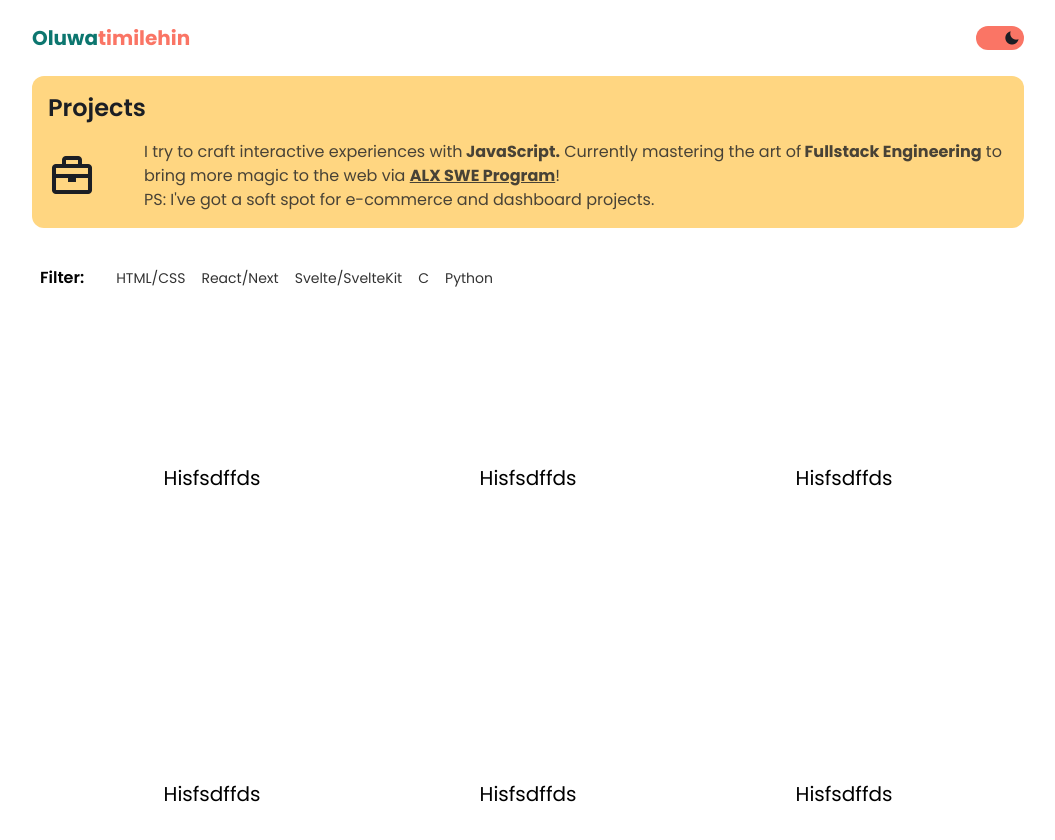
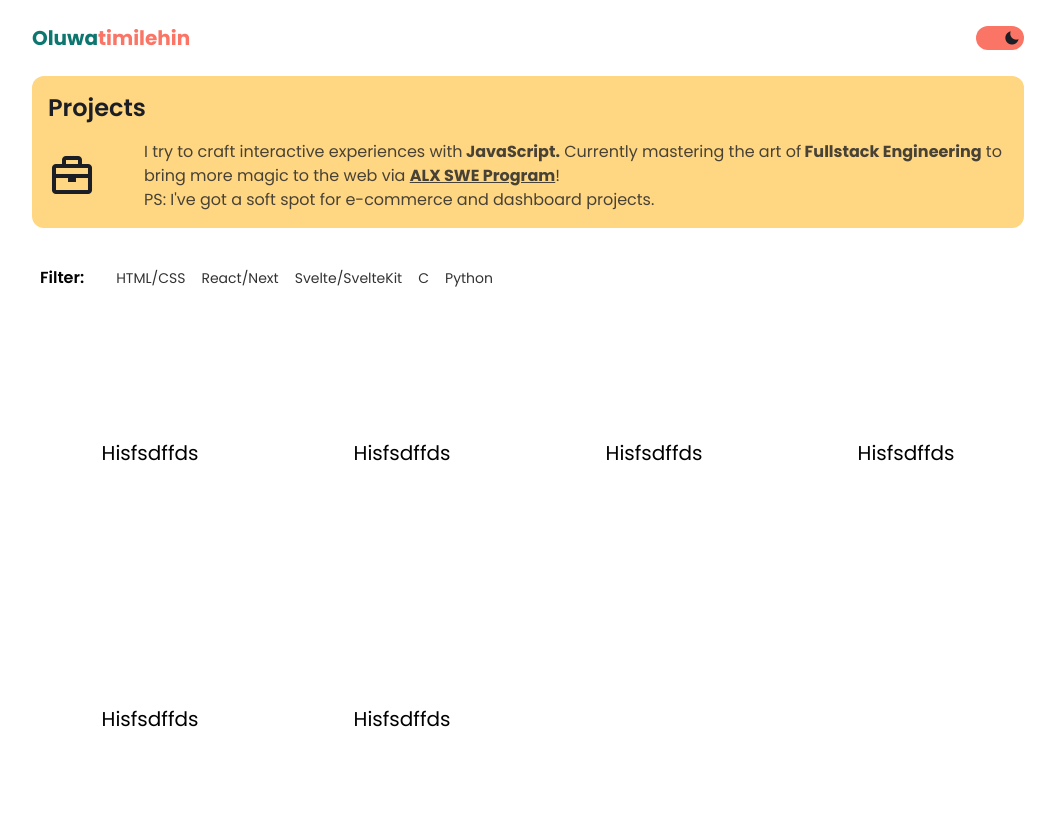
Before and after one commit to Jon-tim/v1, a React (Vite) app: page /works in a window 1280 px wide. Shown: the top 840 px of the page, without its empty margins (112-1167 px from the left). Built offline with nearby package versions, Linux system fonts and the light colour scheme.

Commit message:
feat: implement workpage UI into components

```diff
--- /dev/null
+++ b/src/components/work/Filter.tsx
@@ -0,0 +1,18 @@
+// import React from 'react'
+
+export default function Filter() {
+	return (
+		<aside className="my-8 flex gap-4 items-center">
+			<p className="rounded filter py-1 px-2 capitalize w-max font-semibold ">
+				filter:
+			</p>
+			<div className="w-full flex items-center gap-4 overflow-x-scroll p-2 h-full text-sm">
+				<p className="filter-item ">HTML/CSS</p>
+				<p className="filter-item ">react/next</p>
+				<p className="filter-item ">svelte/svelteKit</p>
+				<p className="filter-item ">c</p>
+				<p className="filter-item ">python</p>
+			</div>
+		</aside>
+	);
+}
--- /dev/null
+++ b/src/components/work/Grid.tsx
@@ -0,0 +1,26 @@
+// import React from 'react'
+
+export default function Grid() {
+	return (
+		<section className="work-grid">
+			<div className="box project p-4 flex items-center justify-center">
+				<p className="capitalize text-xl">hisfsdffds</p>
+			</div>
+			<div className="box project p-4 flex items-center justify-center">
+				<p className="capitalize text-xl">hisfsdffds</p>
+			</div>
+			<div className="box project p-4 flex items-center justify-center">
+				<p className="capitalize text-xl">hisfsdffds</p>
+			</div>
+			<div className="box project p-4 flex items-center justify-center">
+				<p className="capitalize text-xl">hisfsdffds</p>
+			</div>
+			<div className="box project p-4 flex items-center justify-center">
+				<p className="capitalize text-xl">hisfsdffds</p>
+			</div>
+			<div className="box project p-4 flex items-center justify-center">
+				<p className="capitalize text-xl">hisfsdffds</p>
+			</div>
+		</section>
+	);
+}
--- /dev/null
+++ b/src/components/work/Work_Intro.tsx
@@ -0,0 +1,34 @@
+
+export default function Work_Intro() {
+	return (
+		<>
+			<div className="box bg-paleBrown text-dark my-4 p-4">
+				<h1 className="text-2xl capitalize font-semibold pb-4">
+					projects
+				</h1>
+				<div className="flex items-center gap-12">
+					<i className="bx bx-briefcase text-5xl hidden  md:block"></i>
+					<p className="opacity-80 w-[]">
+						I try to craft interactive experiences with
+						<b> JavaScript.</b> Currently mastering the art of
+						<b> Fullstack Engineering</b> to bring more magic to the
+						web via{" "}
+						<b>
+							<a
+								href="https://www.alxafrica.com/software-engineering-plus/"
+								className="underline"
+								target="_blank"
+							>
+								ALX SWE Program
+							</a>
+						</b>
+						!
+						<br />
+						PS: I've got a soft spot for e-commerce and dashboard
+						projects.
+					</p>
+				</div>
+			</div>
+		</>
+	);
+}
--- a/src/index.css
+++ b/src/index.css
@@ -52,42 +52,18 @@
 }
 
 .work-grid {
-	display: flex;
-	flex-wrap: wrap;
-	gap: 1rem;
-	justify-content: center;
+	display: grid;
+	grid-template-columns: repeat(auto-fit, minmax(200px, 1fr));
+	grid-row-gap: 1rem;
+	grid-column-gap: 1rem;
 }
 
 .project {
-	flex: 1 1 1;
-	height: 200px;
+	height: 250px;
 	width: 100%;
 	cursor: zoom-in;
-}
-@media screen and (min-width: 480px) {
-	.project {
-		width: 200px;
-	}
-}
-@media screen and (min-width: 700px) {
-	.project {
-		width: 300px;
-		height: 300px;
-	}
 }
 
 .box {
 	@apply rounded-xl;
 }
-
-/* .parent-grid {
-	display: flex;
-}
-@media screen and (min-width: 768px) {
-	.parent-grid {
-	}
-}
-
-.child-box {
-	height: 100%;
-} */
--- a/src/pages/Work.tsx
+++ b/src/pages/Work.tsx
@@ -1,4 +1,7 @@
 import Nav from "../components/home/Nav";
+import Filter from "../components/work/Filter";
+import Grid from "../components/work/Grid";
+import Work_Intro from "../components/work/Work_Intro";
 
 export default function Work() {
 	return (
@@ -6,67 +9,10 @@ export default function Work() {
 			<Nav />
 			<section>
 				<div>
-					<div className="box bg-paleBrown text-dark my-4 p-4">
-						<h1 className="text-2xl capitalize font-semibold pb-4">
-							projects
-						</h1>
-						<div className="flex items-center gap-12">
-							<i className="bx bx-briefcase text-5xl hidden  md:block"></i>
-							<p className="opacity-80 w-[]">
-								I try to craft interactive experiences with
-								<b> JavaScript.</b> Currently mastering the art
-								of
-								<b> Fullstack Engineering</b> to bring more
-								magic to the web via{" "}
-								<b>
-									<a
-										href="https://www.alxafrica.com/software-engineering-plus/"
-										className="underline"
-										target="_blank"
-									>
-										ALX SWE Program
-									</a>
-								</b>
-								!
-								<br />
-								PS: I've got a soft spot for e-commerce and
-								dashboard projects.
-							</p>
-						</div>
-					</div>
+					<Work_Intro />
 					<section>
-						<aside className="my-8 flex gap-4 items-center">
-							<p className="rounded filter py-1 px-2 capitalize w-max font-semibold ">
-								filter:
-							</p>
-							<div className="w-full flex items-center gap-4 overflow-x-scroll p-2 h-full text-sm">
-								<p className="filter-item ">HTML/CSS</p>
-								<p className="filter-item ">react/next</p>
-								<p className="filter-item ">svelte/svelteKit</p>
-								<p className="filter-item ">c</p>
-								<p className="filter-item ">python</p>
-							</div>
-						</aside>
-						<section className="work-grid">
-							<div className="box project p-4 flex items-center justify-center">
-								<p className="capitalize text-xl">hisfsdffds</p>
-							</div>
-							<div className="box project p-4 flex items-center justify-center">
-								<p className="capitalize text-xl">hisfsdffds</p>
-							</div>
-							<div className="box project p-4 flex items-center justify-center">
-								<p className="capitalize text-xl">hisfsdffds</p>
-							</div>
-							<div className="box project p-4 flex items-center justify-center">
-								<p className="capitalize text-xl">hisfsdffds</p>
-							</div>
-							<div className="box project p-4 flex items-center justify-center">
-								<p className="capitalize text-xl">hisfsdffds</p>
-							</div>
-							<div className="box project p-4 flex items-center justify-center">
-								<p className="capitalize text-xl">hisfsdffds</p>
-							</div>
-						</section>
+						<Filter />
+						<Grid />
 					</section>
 				</div>
 			</section>
```
